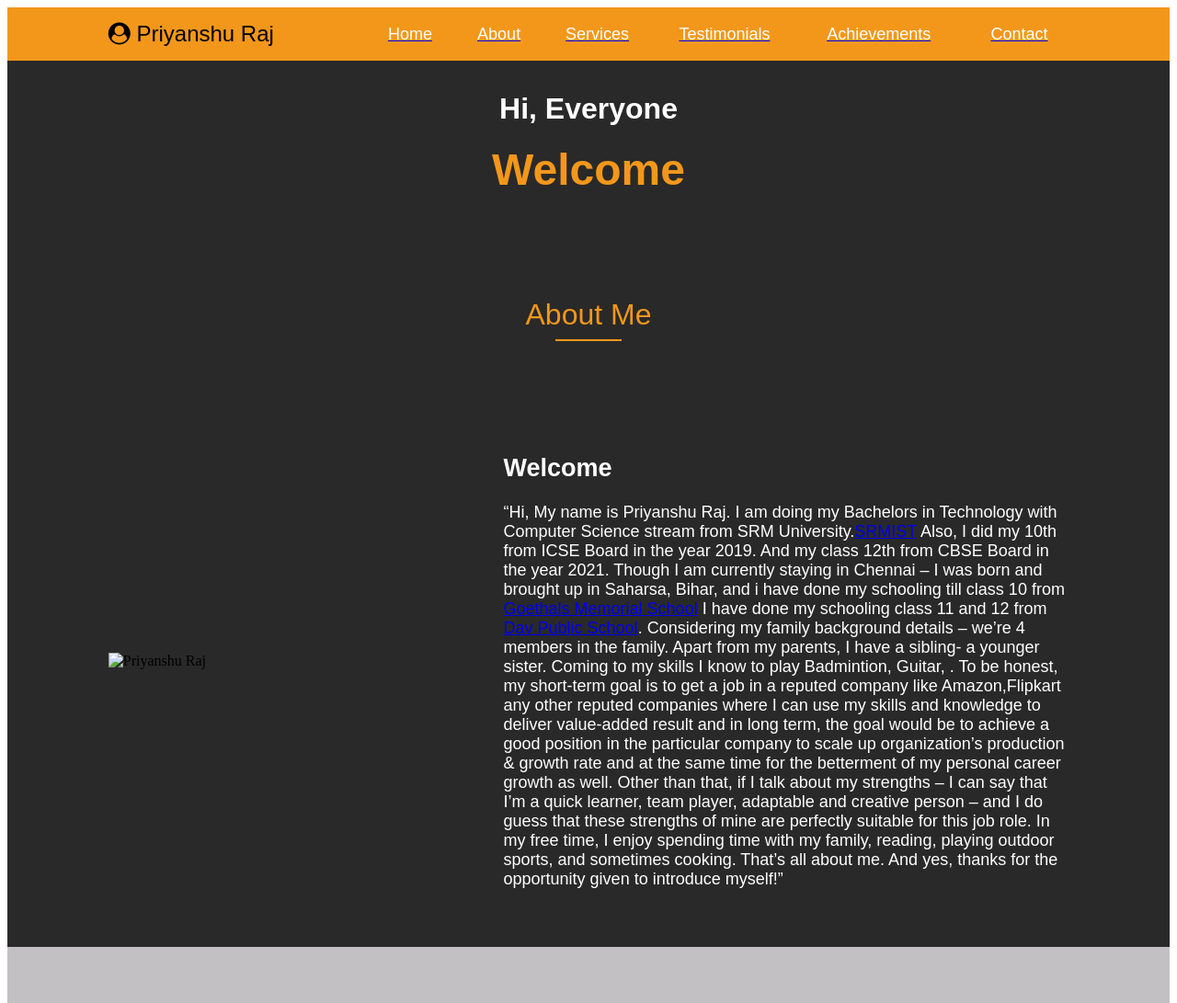
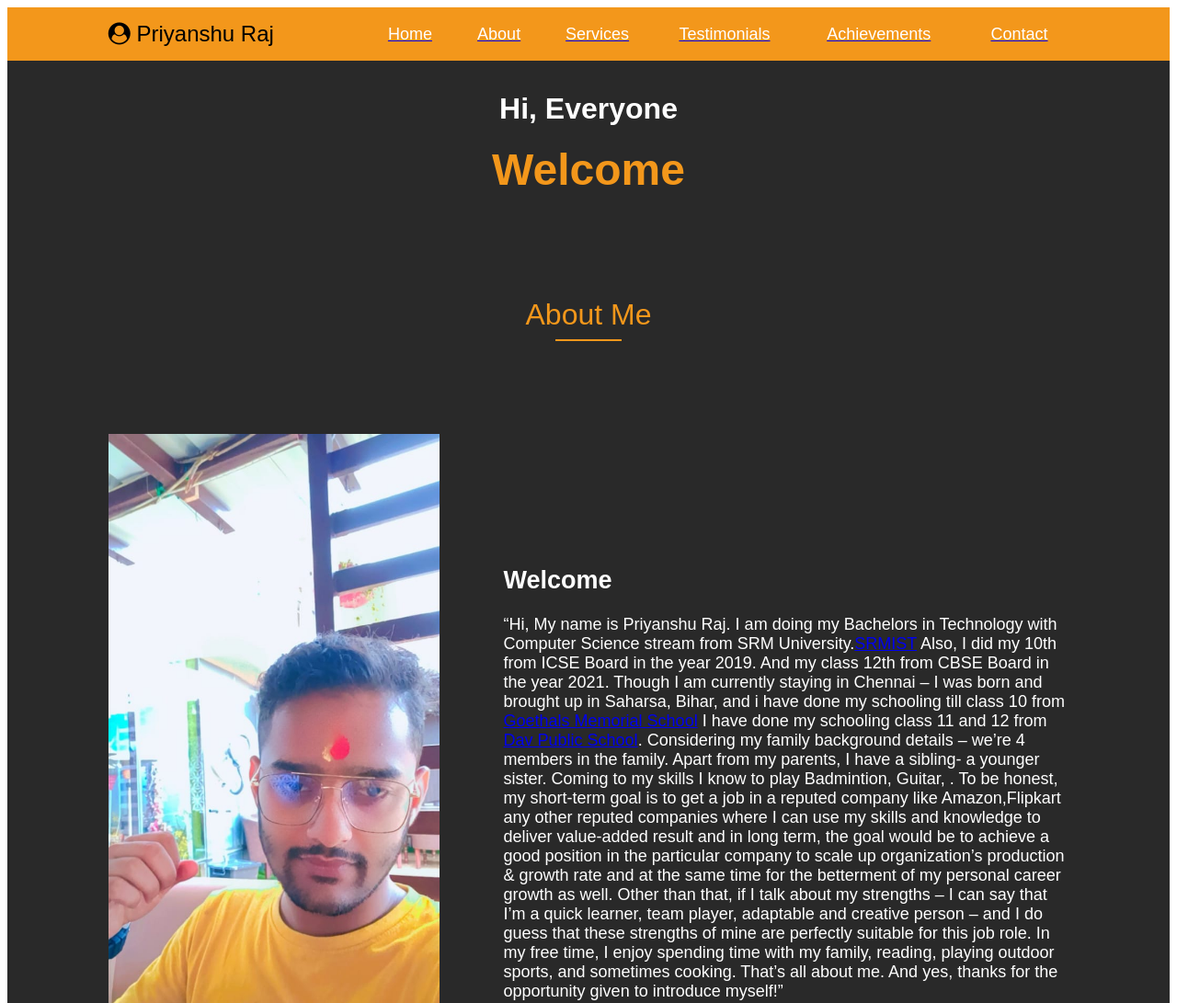
Before and after one commit to Priyanshu581/Myself, a plain HTML site: page index.html in a window 1280 px wide. Shown: the top 1091 px of the page at 92% size. Drawn offline with Linux system fonts and the light colour scheme; files whose address does not match are found by name.

Commit message:
Update index.html

```diff
--- a/index.html
+++ b/index.html
@@ -110,7 +110,7 @@
                     <!--Heading End-->
                     <tr>
                         <td width="40%">
-                            <img src="images/me1.png" alt="Priyanshu Raj" width="90%" height="100%">
+                            <img src="raj.jpeg" alt="Priyanshu Raj" width="90%" height="100%">
                         </td>
                         <td width="60%">
                             <font face="arial" color="#ffffff" size="4">
```
